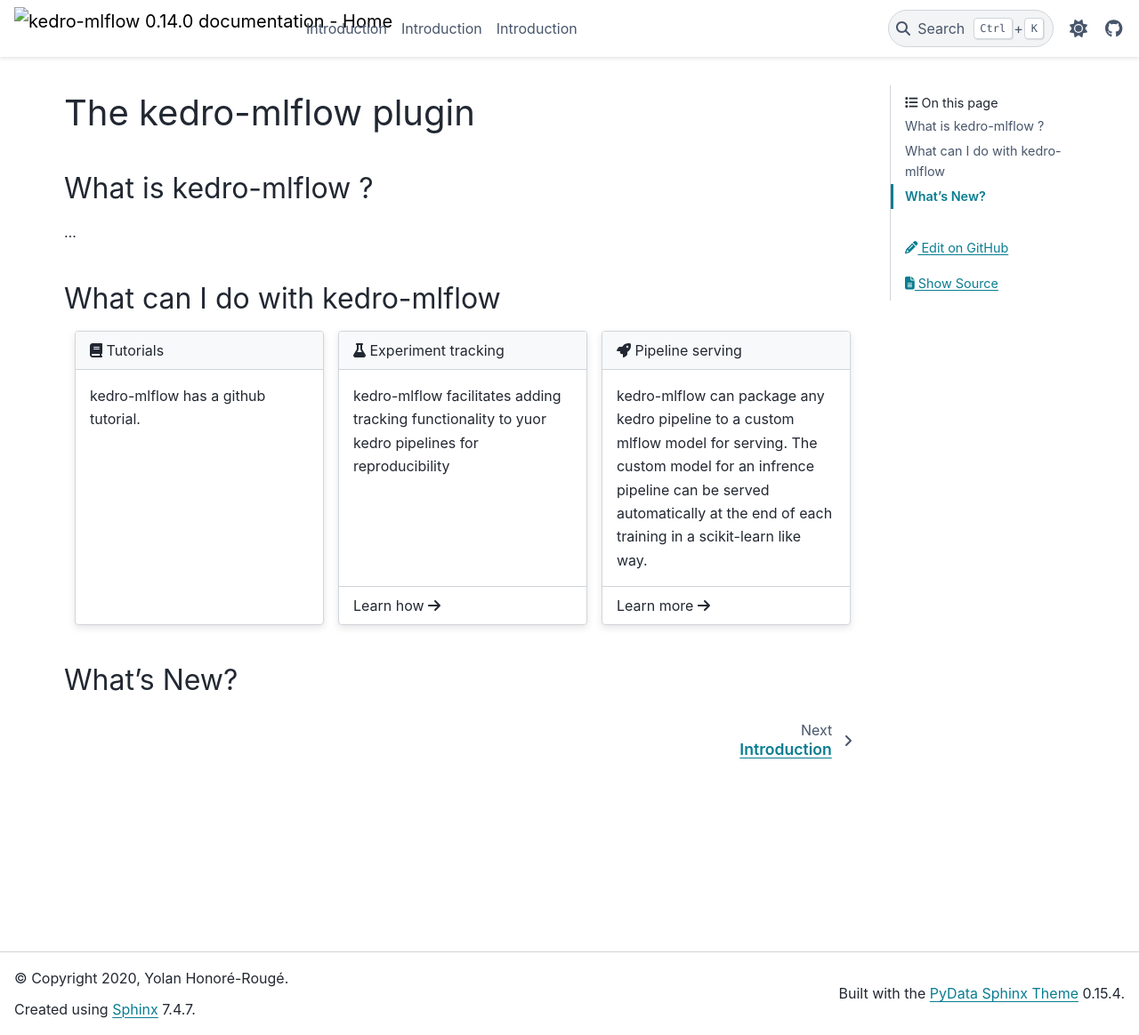
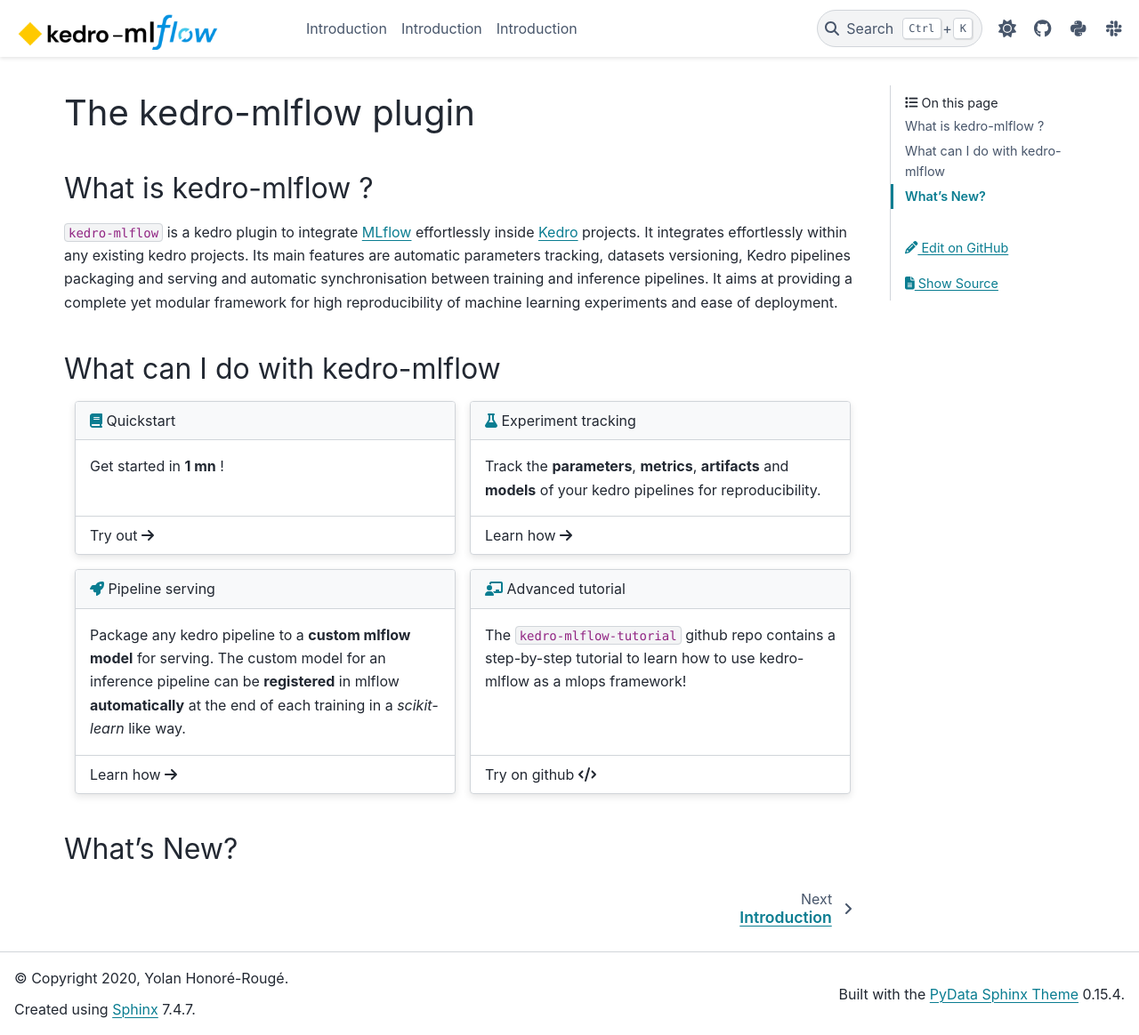
Before and after one commit to Galileo-Galilei/kedro-mlflow, a Sphinx documentation site: the page built from docs/index.md, in a window 1280 px wide and 1164 px high. Shown: the whole window at 89% size. Built offline with Sphinx 7.4.7 and the PyData theme 0.15.4, drawn with Linux system fonts in a browser that asks for light colours.

Commit message:
finish landing page

````diff
--- a/docs/conf.py
+++ b/docs/conf.py
@@ -81,8 +81,8 @@
 # see https://stackoverflow.com/questions/36925871/toctree-nested-drop-down:
 html_theme_options = {
     "logo": {
-        "image_light": "logo.png",
-        "image_dark": "logo_dark.png",
+        "image_light": "source/imgs/logo.png",
+        "image_dark": "source/imgs/logo.png",
     },
     # https://pydata-sphinx-theme.readthedocs.io/en/stable/user_guide/header-links.html#fontawesome-icons
     "icon_links": [
@@ -90,6 +90,16 @@
             "name": "GitHub",
             "url": "https://github.com/Galileo-Galilei/kedro-mlflow",
             "icon": "fa-brands fa-github",
+        },
+        {
+            "name": "PyPI",
+            "url": "https://pypi.org/project/kedro-mlflow/",
+            "icon": "fa-brands fa-python",
+        },
+        {
+            "name": "Slack",
+            "url": "https://kedro-org.slack.com/",
+            "icon": "fa-brands fa-slack",
         },
     ],
     "navbar_start": ["navbar-logo"],
--- a/docs/index.md
+++ b/docs/index.md
@@ -2,22 +2,24 @@
 
 ## What is kedro-mlflow ?
 
-...
+```kedro-mlflow``` is a kedro plugin to integrate [MLflow](https://www.mlflow.org/) effortlessly inside [Kedro](https://kedro.org/) projects. It integrates effortlessly within any existing kedro projects. Its main features are automatic parameters tracking, datasets versioning, Kedro pipelines packaging and serving and automatic synchronisation between training and inference pipelines. It aims at providing a complete yet modular framework for high reproducibility of machine learning experiments and ease of deployment.
 
 ## What can I do with kedro-mlflow
 
-::::{grid} 1 1 3 3
+::::{grid} 1 1 2 2
 :gutter: 3
 
 :::{grid-item-card}
-:link: https://github.com/Galileo-Galilei/kedro-mlflow-tutorial
+:link: https://kedro-mlflow.readthedocs.io/en/stable/source/10_experiment_tracking/index.html
 :link-type: url
 :class-header: bg-light
 
-{fas}`book` Tutorials
+{fas}`book;pst-color-primary` Quickstart
 ^^^
 
-kedro-mlflow has a github tutorial.
+Get started in **1 mn** !
++++
+Try out {fas}`arrow-right`
 :::
 
 :::{grid-item-card}
@@ -25,10 +27,10 @@
 :link-type: url
 :class-header: bg-light
 
-{fas}`flask` Experiment tracking
+{fas}`flask;pst-color-primary` Experiment tracking
 ^^^
 
-kedro-mlflow facilitates adding tracking functionality to yuor kedro pipelines for reproducibility
+Track the **parameters**, **metrics**, **artifacts** and **models** of your kedro pipelines for reproducibility.
 +++
 Learn how {fas}`arrow-right`
 :::
@@ -38,12 +40,26 @@
 :link-type: url
 :class-header: bg-light
 
-{fas}`rocket` Pipeline serving
+{fas}`rocket;pst-color-primary` Pipeline serving
 ^^^
 
-kedro-mlflow can package any kedro pipeline to a custom mlflow model for serving. The custom model for an infrence pipeline can be served automatically at the end of each training in a scikit-learn like way.
+Package any kedro pipeline to a **custom mlflow model** for serving. The custom model for an inference pipeline can be **registered** in mlflow **automatically** at the end of each training in a *scikit-learn* like way.
 +++
-Learn more {fas}`arrow-right`
+Learn how {fas}`arrow-right`
+:::
+
+:::{grid-item-card}
+:link: https://github.com/Galileo-Galilei/kedro-mlflow-tutorial
+:link-type: url
+:class-header: bg-light
+
+{fas}`fa-solid fa-chalkboard-user;pst-color-primary` Advanced tutorial
+^^^
+
+The ``kedro-mlflow-tutorial`` github repo contains a step-by-step tutorial to learn how to use kedro-mlflow as a mlops framework!
+
++++
+Try on github {fas}`fa-solid fa-code`
 :::
 
 ::::
````
Also changed, not shown: docs/index.rst (deleted, +0 -43 lines), docs/source/01_introduction/02_motivation.md (+1 -1 lines), docs/source/imgs/logo.png (added).
